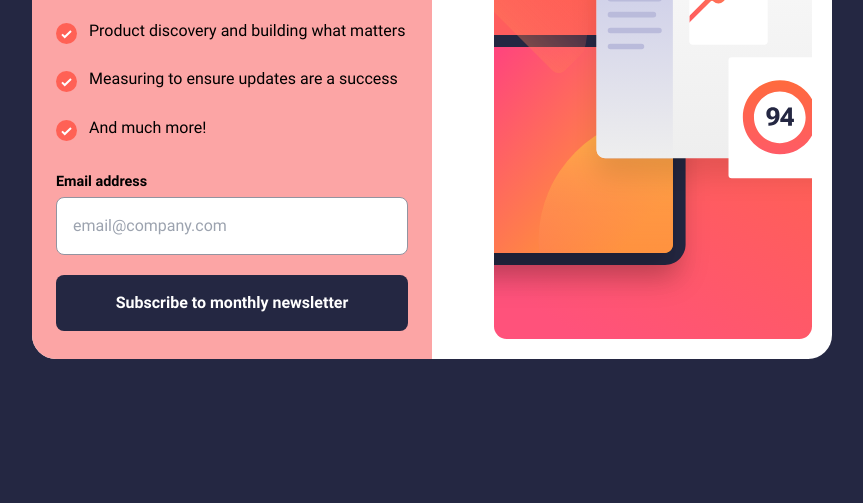
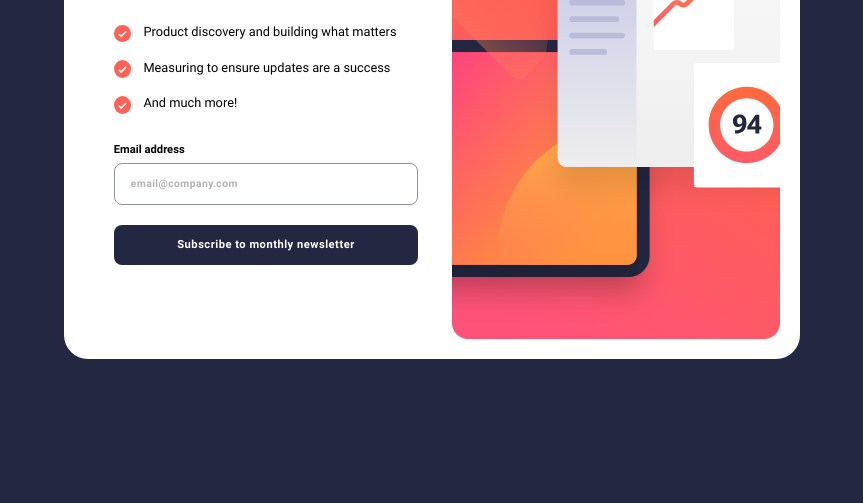
Before and after one commit to Deeokafor/fm-newsletter-sign-up-with-success-message-main, a website: page index.html in a window 1280 px wide. Shown: the part 297-800 px from the top of the page, without its empty margins (208-1071 px from the left). Drawn offline with Linux system fonts and the light colour scheme.

Commit message:
took out image element that renders the desktop illustration image and replaced it with a div that renders the desktop illustration as a background.

```diff
--- a/index.html
+++ b/index.html
@@ -10,43 +10,44 @@
   <title>Frontend Mentor | Newsletter sign-up form with success message</title>
 </head>
 <body class="tw-overflow-y-hidden tw-h-screen md:tw-bg-ns-dsg md:tw-flex tw-justify-center tw-items-center">
-  <main class="tw-h-full tw-overflow-hidden md:tw-flex md:tw-w-[50rem] md:tw-h-[32rem] tw-rounded-3xl md:tw-bg-white">
+  <main class="tw-h-full tw-overflow-hidden md:tw-flex md:tw-w-[46rem] md:tw-h-[32rem] md:tw-rounded-3xl md:tw-bg-white">
     <!-- Sign-up form start -->
-    <div class="tw-h-full md:tw-flex">
+    <div class="tw-h-full md:tw-flex md:tw-w-full">
       <!-- hero start -->
-      <div class="tw-h-1/3 md:tw-order-2 md:tw-h-[32rem] tw-w-1/2">
-        <div id="mobile_hero" class="md:tw-order-2"><img src="./assets/images/illustration-sign-up-mobile.svg" alt="" srcset="" class="tw-w-full md:tw-hidden"></div>
-        <div id="desktop_hero" class="tw-hidden tw-h-[32rem] tw-p-5 md:tw-flex tw-flex-row tw-items-center tw-justify-end"><img src="./assets/images/illustration-sign-up-desktop.svg" alt="" srcset="" class="tw-h-full"></div>
+      <div class="tw-h-1/3 md:tw-order-2 md:tw-h-[32rem] md:tw-w-1/2 md:tw-p-5">
+        <div id="mobile_hero" class=""><img src="./assets/images/illustration-sign-up-mobile.svg" alt="" srcset="" class="tw-w-full md:tw-hidden"></div>
+        <div id="desktop_hero" class="tw-hidden md:tw-flex tw-flex-row tw-items-center tw-justify-end tw-bg-white tw-h-full tw-w-full tw-rounded-2xl tw-bg-[url('/assets/images/illustration-sign-up-desktop.svg')] tw-bg-cover tw-bg-no-repeat"></div>
       </div>
       <!-- hero end -->
 
       <!-- form start -->
-      <div class="tw-pt-10 tw-pb-7 tw-px-6 tw-flex tw-flex-col tw-justify-between tw-h-2/3 md:tw-w-1/2 md:tw-h-[32rem] tw-bg-red-300">
-        <div>
-          <h1 class="tw-text-4xl tw-font-extrabold">Stay updated!</h1>
-          <p class="tw-my-4">Join 60,000+ product managers receiving monthly updates on:</p>
-          <ul class="tw-flex tw-flex-col tw-justify-around tw-h-3/5">
-            <li class="tw-flex tw-my-2">
-              <div class="tw-mr-3 tw-pt-1"><img src="./assets/images/icon-list.svg" alt="" srcset=""></div>
+      <div class="tw-pt-10 tw-pb-7 tw-px-6 tw-flex tw-flex-col tw-justify-between tw-h-2/3 md:tw-w-1/2 md:tw-h-[32rem] md:tw-pl-9 md:tw-pr-0 md:tw-justify-start md:tw-items-center">
+        <div class="md:tw-w-11/12">
+          <!-- NOTE!! 1 PIXEL IS EQUAL TO 0.0625 REMS/EMS -->
+          <h1 class="tw-text-4xl tw-font-extrabold md:tw-mt-4">Stay updated!</h1>
+          <p class="tw-my-4 text-md-size">Join 60,000+ product managers receiving monthly updates on:</p>
+          <ul class="tw-flex tw-flex-col tw-justify-around tw-h-3/5 text-md-size md:tw-h-3/6">
+            <li class="tw-flex tw-my-2 list-aligned-hoz md:tw-my-1">
+              <div class="tw-mr-3 tw-pt-1"><img src="./assets/images/icon-list.svg" alt="" srcset="" class="icons-md-size"></div>
               <div>Product discovery and building what matters</div>
             </li>
-            <li class="tw-flex tw-my-2">
-              <div class="tw-mr-3 tw-pt-1"><img src="./assets/images/icon-list.svg" alt="" srcset=""></div>
+            <li class="tw-flex tw-my-2 list-aligned-hoz md:tw-my-1">
+              <div class="tw-mr-3 tw-pt-1"><img src="./assets/images/icon-list.svg" alt="" srcset="" class="icons-md-size"></div>
               <div>Measuring to ensure updates are a success</div>
             </li>
-            <li class="tw-flex tw-my-2">
-              <div class="tw-mr-3 tw-pt-1"><img src="./assets/images/icon-list.svg" alt="" srcset=""></div>
+            <li class="tw-flex tw-my-2 list-aligned-hoz md:tw-my-1">
+              <div class="tw-mr-3 tw-pt-1"><img src="./assets/images/icon-list.svg" alt="" srcset="" class="icons-md-size"></div>
               <div>And much more!</div>
             </li>
           </ul>
         </div>
-        <form action="">
+        <form class="md:tw-w-11/12">
           <label for="email" class="tw-font-extrabold tw-flex tw-flex-col">
-            <span class="tw-text-[0.9rem]">Email address</span>
-            <input type="text" name="email" id="email" placeholder="email@company.com" class="tw-p-4 tw-rounded-lg tw-font-normal tw-border tw-border-ns-g tw-mb-5 tw-mt-1">
+            <span class="tw-text-[0.9rem] md:tw-text-[0.7rem] md:tw-mt-10">Email address</span>
+            <input type="text" name="email" id="email" placeholder="email@company.com" class="tw-p-4 tw-rounded-lg tw-font-bold tw-border tw-border-ns-g tw-mb-5 tw-mt-1 tw-tracking-[0.025rem] tw-placeholder-black/30 md:tw-text-[0.65rem] md:tw-py-3">
           </label>
 
-          <button type="submit" class="tw-w-full tw-p-4 tw-bg-ns-dsg tw-text-white tw-font-bold tw-rounded-lg">Subscribe to monthly newsletter</button>
+          <button type="submit" class="tw-w-full tw-p-4 tw-bg-ns-dsg tw-text-white tw-font-bold tw-rounded-lg md:tw-text-[0.7rem] tw-tracking-[0.03rem] md:tw-py-3">Subscribe to monthly newsletter</button>
         </form>
       </div>
       <!-- form end -->
--- a/tailwind.css
+++ b/tailwind.css
@@ -1,3 +1,17 @@
 @tailwind base;
 @tailwind utilities;
 @tailwind components;
+
+@layer components {
+    .text-md-size {
+        @apply md:tw-text-[0.8rem];
+    }
+
+    .icons-md-size {
+        @apply md:tw-w-[1.1rem]
+    }
+
+    .list-aligned-hoz {
+        @apply md:tw-items-center
+    }
+}
```
Also changed, not shown: assets/css/output.css.
